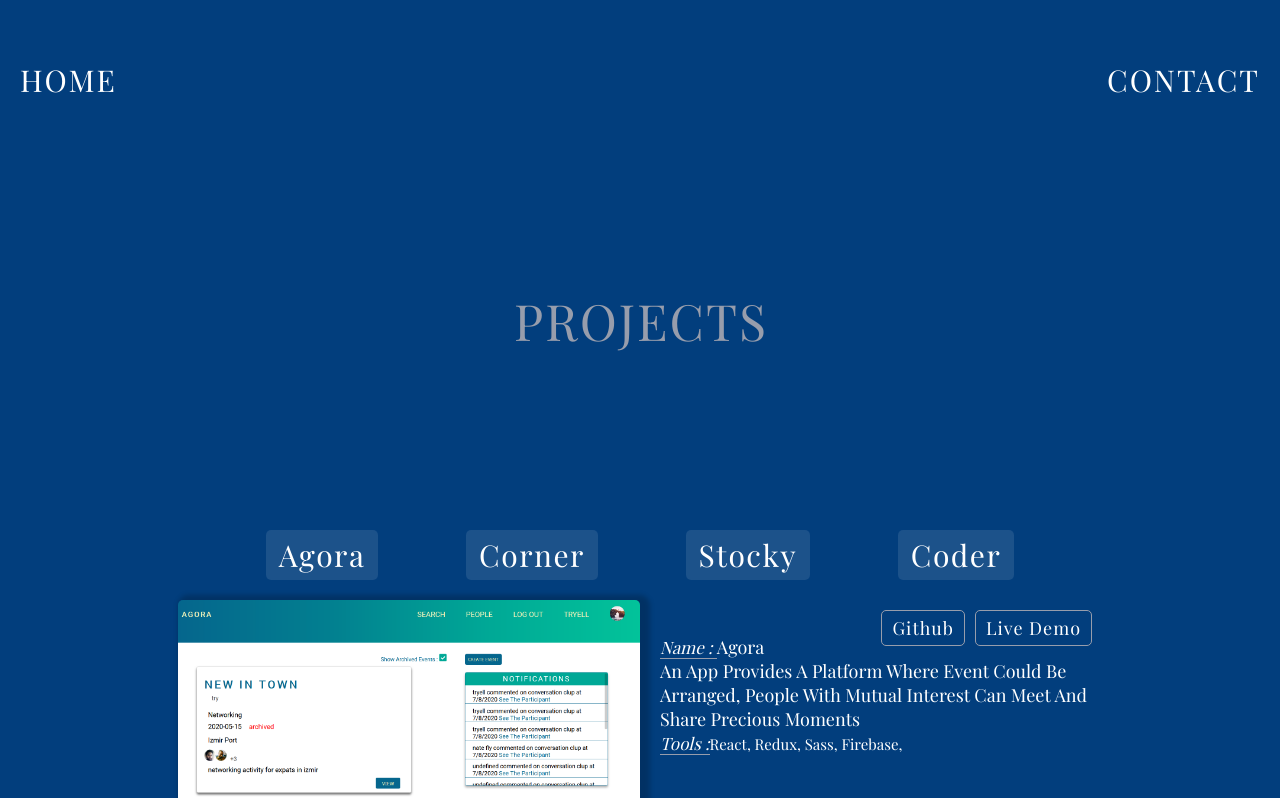
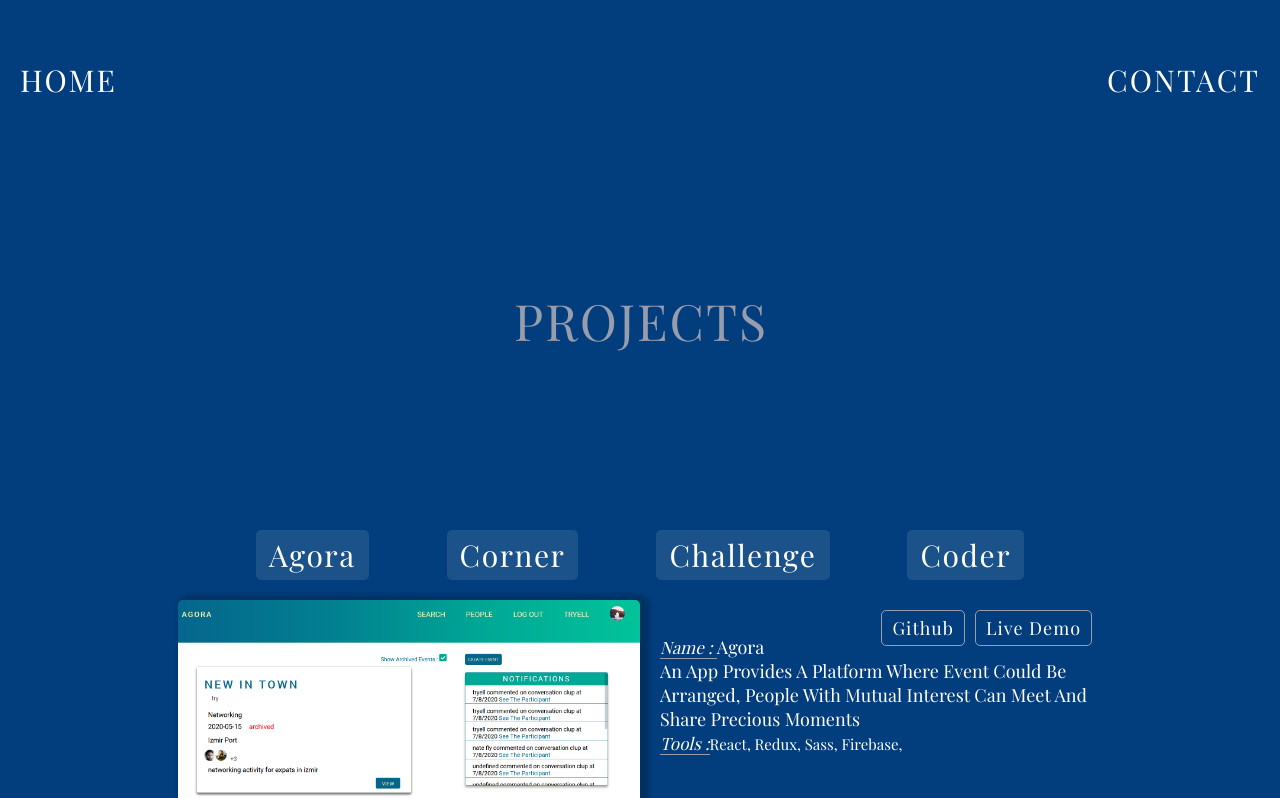
Before and after one commit to noiqum/portfoli_v2, a Next.js app: page /portfolio in a window 1280 px wide. Shown: the top 798 px of the page. Built offline with nearby package versions, Linux system fonts and the light colour scheme.

Commit message:
project name updated

```diff
--- a/pages/portfolio.jsx
+++ b/pages/portfolio.jsx
@@ -213,7 +213,7 @@ function Portfolio() {
             }}
             variants={link_item}
           >
-            Stocky
+            Challenge
           </motion.span>
           <motion.span
             onClick={() => {
```
